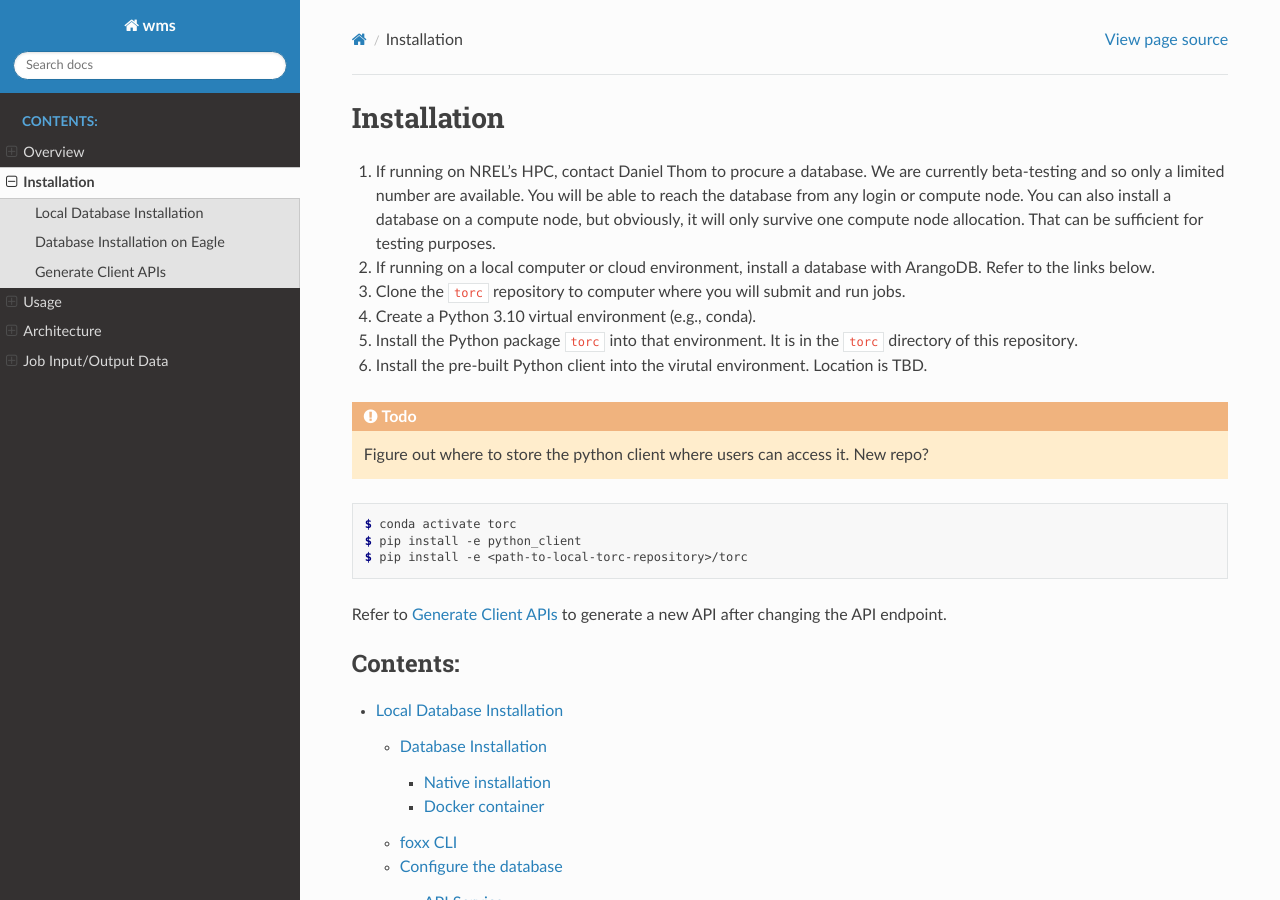
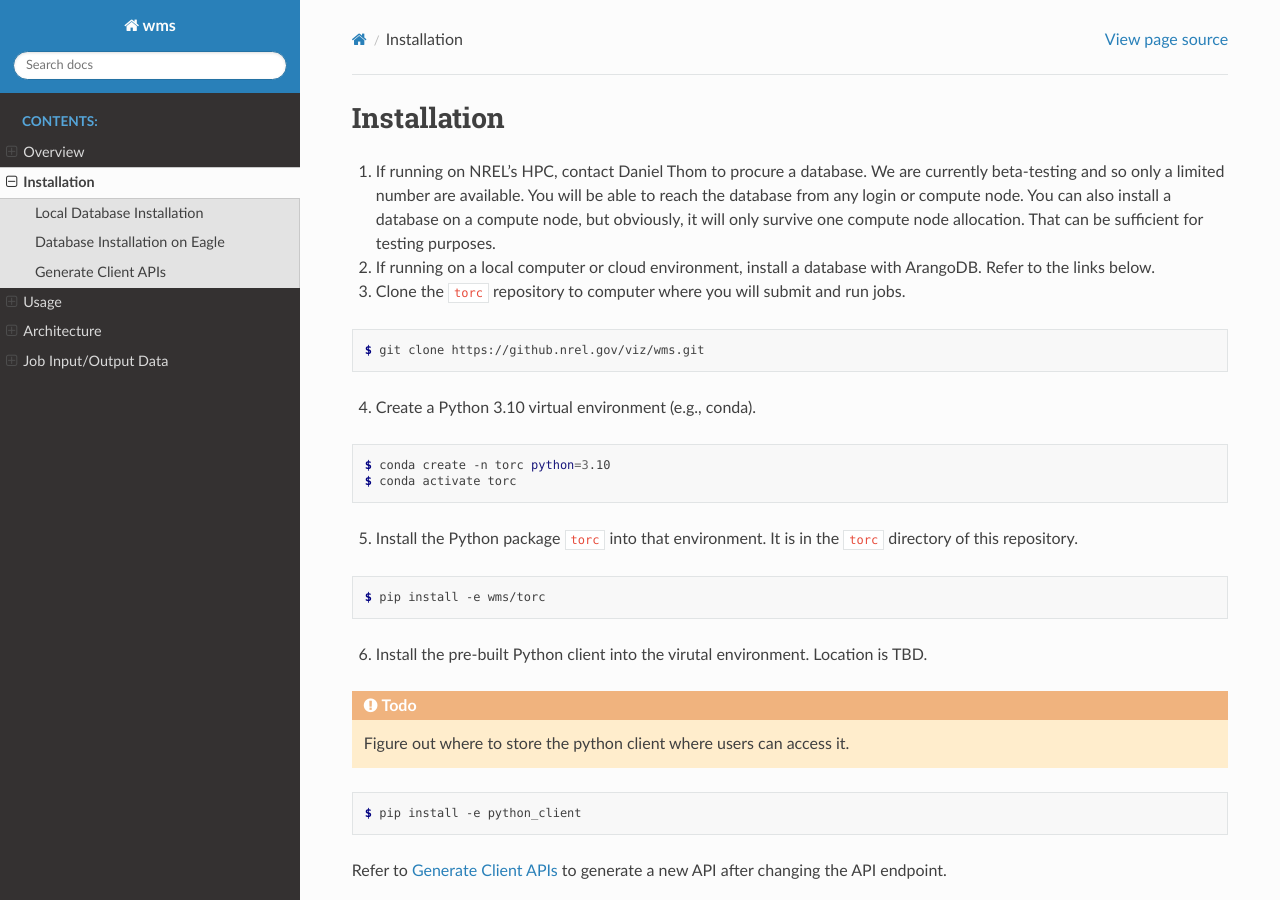
Before and after one commit to NREL/torc, a Sphinx documentation site: the page built from docs/installation.rst, in a window 1280 px wide and 900 px high. Built offline with Sphinx 7.4.7 and the Read the Docs theme 2.0.0, drawn with Linux system fonts in a browser that asks for light colours.

Commit message:
Improve installation instructions

```diff
--- a/docs/installation.rst
+++ b/docs/installation.rst
@@ -12,20 +12,31 @@
 
 3. Clone the ``torc`` repository to computer where you will submit and run jobs.
 
+.. code-block:: console
+
+   $ git clone https://github.nrel.gov/viz/wms.git
+
 4. Create a Python 3.10 virtual environment (e.g., conda).
+
+.. code-block:: console
+
+   $ conda create -n torc python=3.10
+   $ conda activate torc
 
 5. Install the Python package ``torc`` into that environment. It is in the ``torc`` directory of
    this repository.
 
+.. code-block:: console
+
+   $ pip install -e wms/torc
+
 6. Install the pre-built Python client into the virutal environment. Location is TBD.
 
-.. todo:: Figure out where to store the python client where users can access it. New repo?
+.. todo:: Figure out where to store the python client where users can access it.
 
 .. code-block:: console
 
-   $ conda activate torc
    $ pip install -e python_client
-   $ pip install -e <path-to-local-torc-repository>/torc
 
 Refer to :ref:`generate_client_apis` to generate a new API after changing the API endpoint.
 
```
